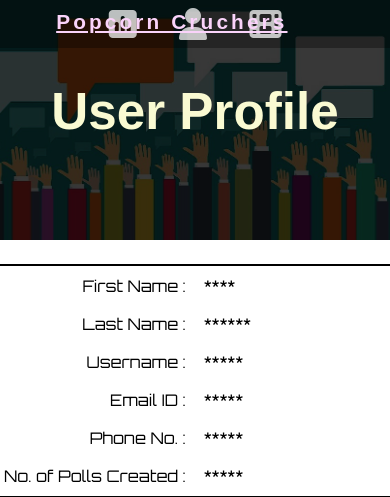
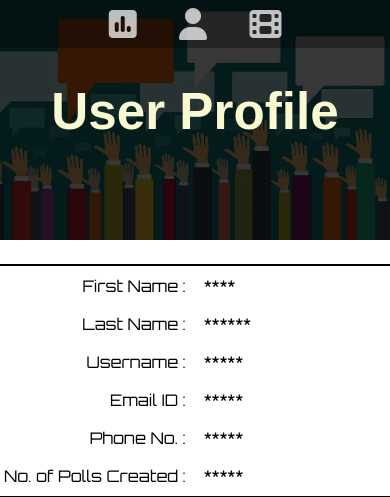
Before and after one commit to MrHope03/CatchCINI, a PHP site: page /User.html in a window 390 px wide, with the pointer over the restyled element. Shown: the top 497 px of the page. Run offline with PHP 8.4, Linux system fonts and the light colour scheme; some libraries are stand-ins or nearby versions; some web fonts are replaced.

Commit message:
Making the webstyle responsive
A small improvement...Need to find more bugs

```diff
--- a/Polling Site/main-template.css
+++ b/Polling Site/main-template.css
@@ -72,6 +72,14 @@ html,body{
 }
 .movie:hover + .r-tag{
     visibility: visible;
+}
+@media (max-width :800px){
+    .poll:hover + .l-tag{
+        visibility: hidden;
+    }
+    .movie:hover + .r-tag{
+        visibility: hidden;
+    }
 }
 .container{
     display: flex;
```
